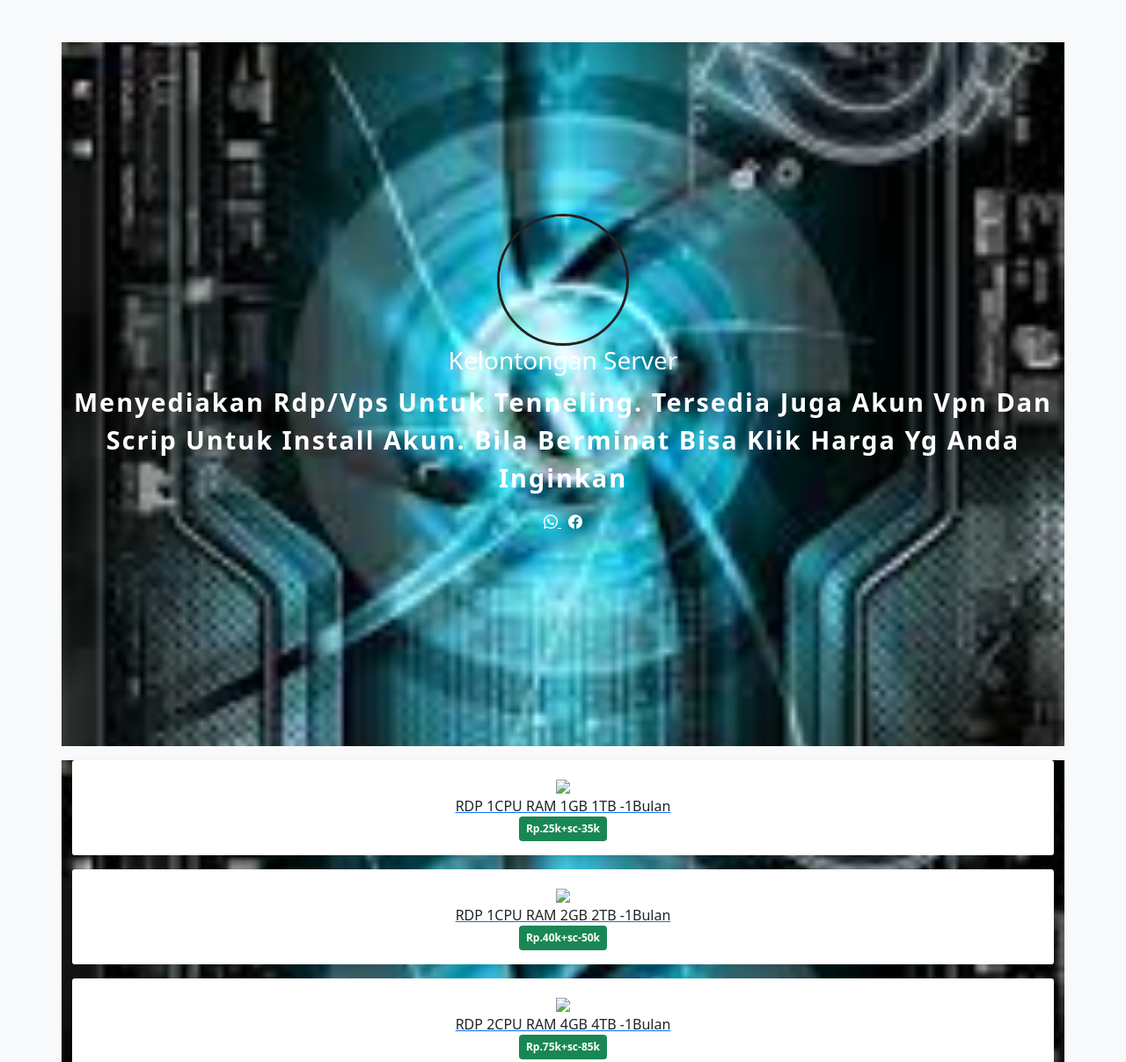
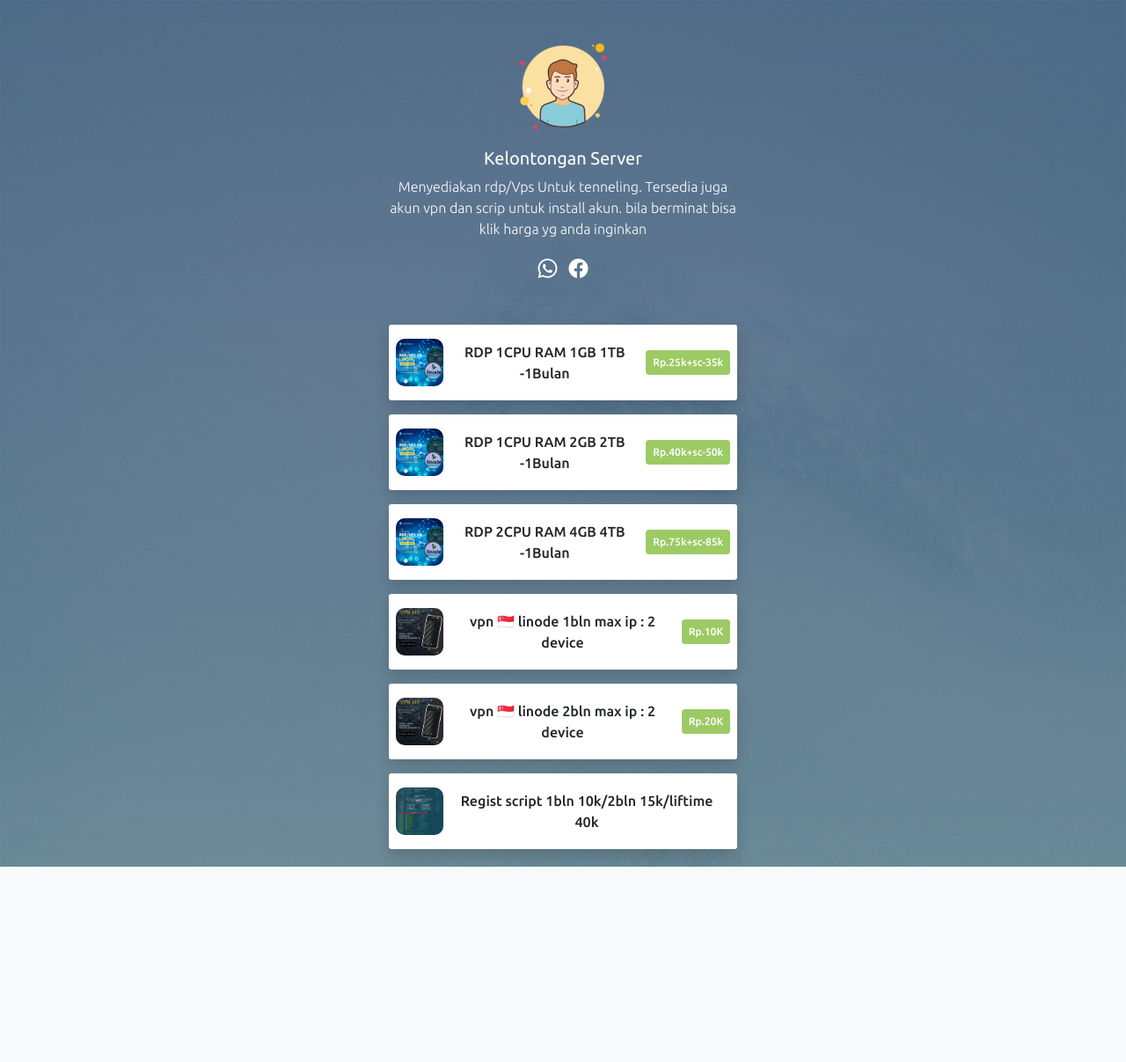
Before and after one commit to Aburifat-almalakani/Lingtrie, a plain HTML site: page about.html in a window 1280 px wide. Shown: the top 1207 px of the page at 88% size. After the commit the page ends 985 px from the top, so only its background shows below. Drawn offline with nearby package versions, Linux system fonts and the light colour scheme; files that its build step writes are made by us from their sources; files whose address does not match are found by name.

Commit message:
Update about.html

```diff
--- a/about.html
+++ b/about.html
@@ -11,7 +11,7 @@
     <meta name="apple-mobile-web-app-status-bar-style" content="#4f6b88">
 
     <!-- Bootstrap CSS -->
-    <link href="assets/css/style.css" rel="stylesheet">
+    <link href="style1.css" rel="stylesheet">
     <link rel="stylesheet" href="https://cdn.jsdelivr.net/npm/bootstrap-icons@1.5.0/font/bootstrap-icons.css">
     <link href="https://cdn.jsdelivr.net/npm/bootstrap@5.0.1/dist/css/bootstrap.min.css" rel="stylesheet" integrity="sha384-+0n0xVW2eSR5OomGNYDnhzAbDsOXxcvSN1TPprVMTNDbiYZCxYbOOl7+AMvyTG2x" crossorigin="anonymous">
 
@@ -20,7 +20,7 @@
   <body class="bg-light">
     <main class="m-auto pt-5 pb-1">
       <section class="container profile text-center text-white">
-        <img src="assets/img/avatar.png">
+        <img src="avatar.png">
         <h3>Kelontongan Server</h3>
         <p>
           Menyediakan rdp/Vps Untuk tenneling.
@@ -42,7 +42,7 @@
 
         <a href="https://wa.link/eny062">
           <div class="button-link bg-white px-2 py-3 my-3 rounded-1 shadow">
-            <img src="assets/img/produk.jpg">
+            <img src="produk.jpg">
             <p class="mb-0 text-dark mx-2">
              RDP 1CPU RAM 1GB 1TB -1Bulan
             </p>
@@ -53,7 +53,7 @@
         </a>
         <a href="https://wa.link/eny062">
           <div class="button-link bg-white px-2 py-3 my-3 rounded-1 shadow">
-            <img src="assets/img/produk.jpg">
+            <img src="produk.jpg">
             <p class="mb-0 text-dark mx-2">
               RDP 1CPU RAM 2GB 2TB -1Bulan
             </p>
@@ -64,7 +64,7 @@
         </a>
         <a href="https://wa.link/eny062">
           <div class="button-link bg-white px-2 py-3 my-3 rounded-1 shadow">
-            <img src="assets/img/produk.jpg">
+            <img src="produk.jpg">
             <p class="mb-0 text-dark mx-2">
              RDP 2CPU RAM 4GB 4TB -1Bulan
             </p>
@@ -75,7 +75,7 @@
         </a>
         <a href="https://wa.link/eny062">
           <div class="button-link bg-white px-2 py-3 my-3 rounded-1 shadow">
-            <img src="assets/img/produk1.jpg">
+            <img src="produk1.jpg">
             <p class="mb-0 text-dark mx-2">
               vpn 🇸🇬 linode 1bln max ip : 2 device
             </p>
@@ -86,7 +86,7 @@
         </a>
         <a href="https://wa.link/eny062">
           <div class="button-link bg-white px-2 py-3 my-3 rounded-1 shadow">
-            <img src="assets/img/produk1.jpg">
+            <img src="produk1.jpg">
             <p class="mb-0 text-dark mx-2">
               vpn 🇸🇬 linode 2bln max ip : 2 device
             </p>
@@ -97,7 +97,7 @@
         </a>
         <a href="https://wa.link/eny062">
           <div class="button-link bg-white px-2 py-3 my-3 rounded-1 shadow">
-            <img src="assets/img/produk2.jpg">
+            <img src="produk2.jpg">
             <p class="mb-0 text-dark mx-2">
               Regist script 1bln 10k/2bln 15k/liftime 40k
             </p>
```
